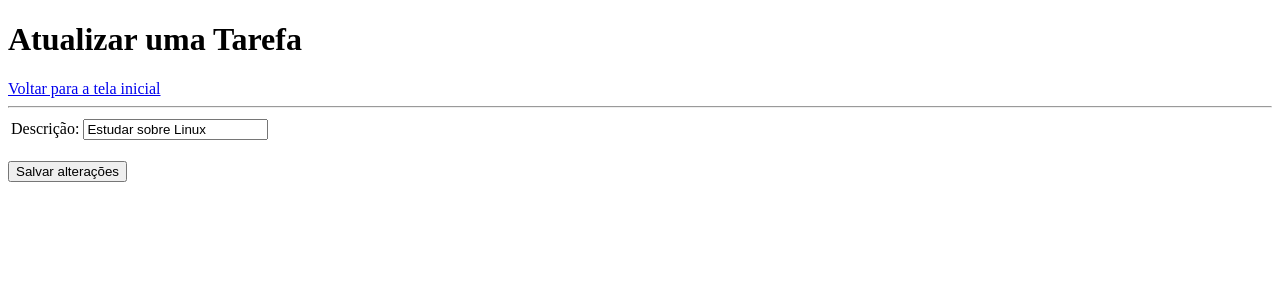
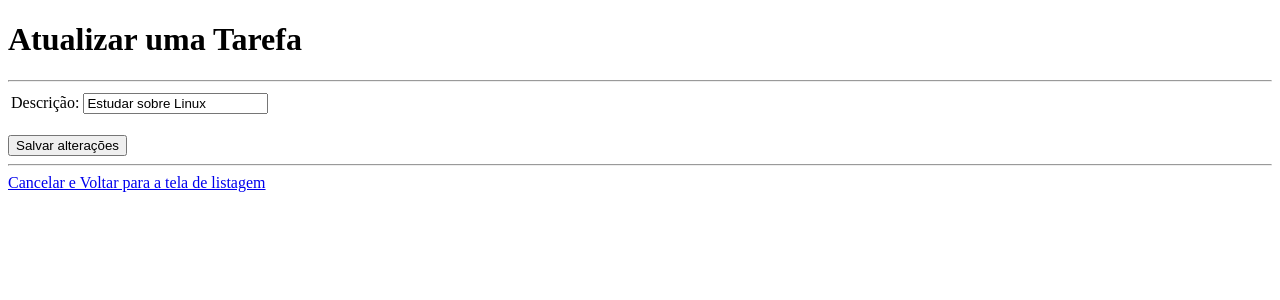
Before and after one commit to HeitorAmaral/crud_flask_sql, a Flask app: page /update-by-id/1 in a window 1280 px wide. Shown: the top 300 px of the page. Run offline with Flask 2, Linux system fonts and the light colour scheme; data comes from the database, SQL or seed files in the repository; both versions use the stored data as it was after the commit.

Commit message:
Corrigindo rotas.

```diff
--- a/templates/insert.html
+++ b/templates/insert.html
@@ -6,7 +6,6 @@
 </head>
 <body>
     <h1>Cadastro de nova Tarefa</h1>
-    <a href="/index">Voltar para a tela inicial</a>
     <hr>
     <form action="{{ url_for('insert') }}" method="POST">
         <table>
@@ -22,5 +21,7 @@
         <br>
         <input type="submit" value="Salvar">
     </form>
+    <hr>
+    <a href="{{ url_for('index') }}">Voltar para a tela inicial</a>
 </body>
 </html>
--- a/templates/list.html
+++ b/templates/list.html
@@ -26,7 +26,7 @@
         </tr>
         {% endfor %}
     </table>
-    <br>
-    <a href="/index">Voltar para a tela inicial</a>
+    <hr>
+    <a href="{{ url_for('index') }}">Voltar para a tela inicial</a>
 </body>
 </html>
--- a/templates/update.html
+++ b/templates/update.html
@@ -6,7 +6,6 @@
 </head>
 <body>
     <h1>Atualizar uma Tarefa</h1>
-    <a href="/index">Voltar para a tela inicial</a>
     <hr>
     <form action="" method="POST">
         <table>
@@ -18,5 +17,7 @@
         <br>
         <input type="submit" value="Salvar alterações">
     </form>
+    <hr>
+    <a href="{{ url_for('find_all') }}">Cancelar e Voltar para a tela de listagem</a>
 </body>
 </html>
```
Also changed, not shown: db.sqlite.
